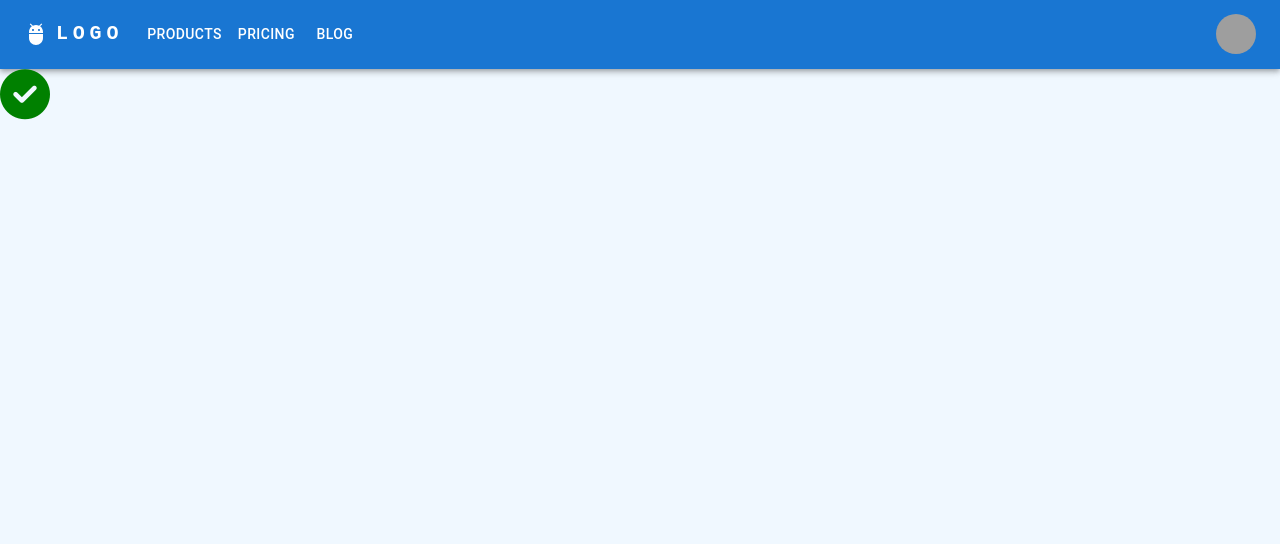
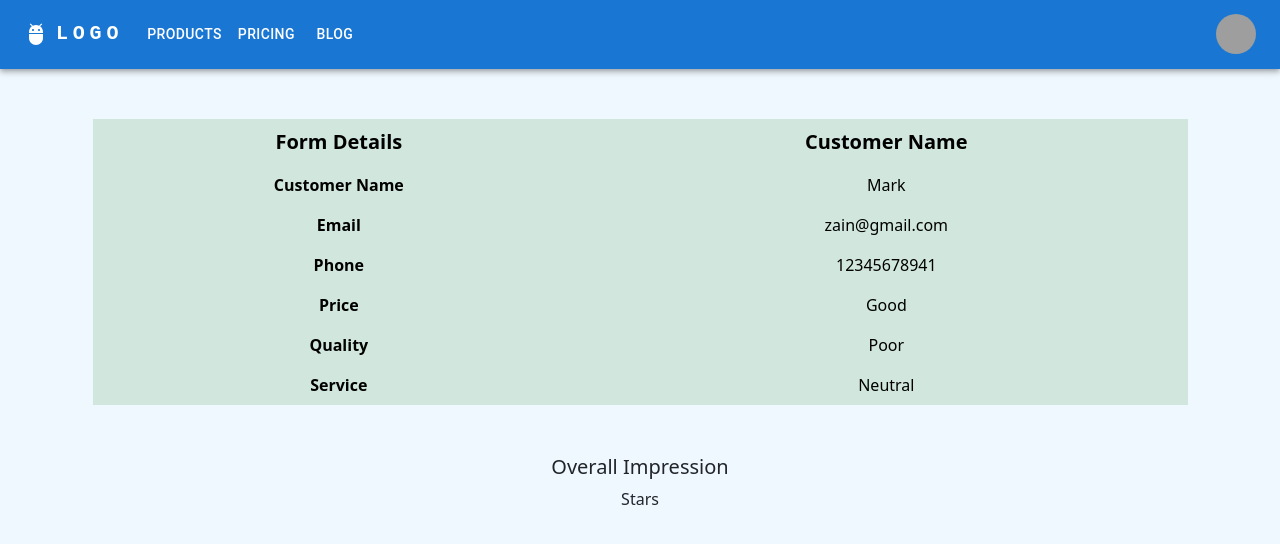
Before and after one commit to zainabreh/customer_feedback_system, a React (Vite) app: page / in a window 1280 px wide. Shown: the top 544 px of the page. Built offline with nearby package versions, Linux system fonts and the light colour scheme; grey boxes are pictures that could not be loaded.

Commit message:
Finally UI completed

```diff
--- a/src/App.jsx
+++ b/src/App.jsx
@@ -4,6 +4,8 @@ import Layout from './component/Layout'
 import Product from './pages/Product'
 import ReviewForm from './pages/ReviewForm'
 import SubmitFormResult from './pages/SubmitFormResult'
+import ReviewTable from './pages/ReviewTable'
+import ReviewDetail from './pages/ReviewDetail'
 
 const App = () => {
 
@@ -12,8 +14,10 @@ const App = () => {
       <Route path='/' element={<Layout/>}>
         {/* <Route index element={<Product/>} /> */}
         {/* <Route index  element={<ReviewForm/>} /> */}
-        <Route index  element={<SubmitFormResult/>} />
+        {/* <Route index  element={<SubmitFormResult/>} /> */}
         {/* <Route path='/review' element={<ReviewForm/>} /> */}
+        {/* <Route index element={<ReviewTable/>}/> */}
+        <Route index element={<ReviewDetail/>}/>
       </Route>
     )
   )
--- a/src/index.css
+++ b/src/index.css
@@ -8,7 +8,7 @@ body{
     background-color: aliceblue;
 }
 
-.container {
+.container{
     border: 5px solid black;
     display: flex;
     flex-wrap: wrap;
@@ -31,5 +31,29 @@ body{
 }
 .heading h2{
       font-weight: 700;
+  }
 
+  .main_container {
+    /* border: 2px solid green; */
+    width: 1095px;
+    margin: 150px auto;
+    text-align: center;
+    padding: 20px;
+    text-wrap: wrap;
+    box-shadow: 0 5px 20px 1px gray;
   }
+  .main_container p{
+    opacity: .8;
+    font-size: 16px;
+  }
+  .main_container h5{
+    margin-block: 20px;
+    font-weight: 700;
+  }
+
+  .review_table{
+    width: 1095px;
+    margin: 50px auto;
+    text-align: center;
+    padding: 20px;
+  }
--- /dev/null
+++ b/src/pages/ReviewDetail.jsx
@@ -0,0 +1,54 @@
+import React from "react";
+
+const ReviewDetail = () => {
+  return (
+    <>
+      <table
+        class="table table-borderless table-success review_table"
+        style={{ backgroundColor: "aliceblue" }}
+      >
+        <thead>
+          <tr>
+            <th scope="col" style={{fontSize:"20px"}}>Form Details</th>
+            <th scope="col" style={{fontSize:"20px"}}>Customer Name</th>
+          </tr>
+        </thead>
+        <tbody>
+          <tr>
+            <td scope="col" style={{fontWeight:"600"}}>Customer Name</td>
+            <td>Mark</td>
+          </tr>
+          <tr>
+            <td scope="col" style={{fontWeight:"600"}}>Email</td>
+            <td>zain@gmail.com</td>
+          </tr>
+          <tr>
+            <td scope="col" style={{fontWeight:"600"}}>Phone</td>
+            <td>12345678941</td>
+          </tr>
+          <tr>
+            <td scope="col" style={{fontWeight:"600"}}>Price</td>
+            <td>Good</td>
+          </tr>
+          <tr>
+            <td scope="col" style={{fontWeight:"600"}}>Quality</td>
+            <td>Poor</td>
+          </tr>
+
+          <tr>
+            <td scope="col" style={{fontWeight:"600"}}>Service</td>
+            <td>Neutral</td>
+          </tr>
+        </tbody>
+      </table>
+
+      <div style={{textAlign:"center"
+      }}>
+        <h5>Overall Impression</h5>
+        <p>Stars</p>
+      </div>
+    </>
+  );
+};
+
+export default ReviewDetail;
--- /dev/null
+++ b/src/pages/ReviewTable.jsx
@@ -0,0 +1,35 @@
+import React from "react";
+import { Link } from "react-router-dom";
+
+const ReviewTable = () => {
+  return (
+    <>
+      <table class="table table-success table-striped review_table">
+        <thead>
+          <tr>
+            <th scope="col">Form Details</th>
+            <th scope="col">Customer Name</th>
+            <th scope="col">Email</th>
+            <th scope="col">Phone</th>
+            <th scope="col">Price</th>
+            <th scope="col">Quality</th>
+            <th scope="col">Service</th>
+          </tr>
+        </thead>
+        <tbody>
+          <tr>
+            <th><Link to={""}>View Detail</Link></th>
+            <td>Mark</td>
+            <td>zain@gmail.com</td>
+            <td>12345678941</td>
+            <td>Good</td>
+            <td>Poor</td>
+            <td>Neutral</td>
+          </tr>
+        </tbody>
+      </table>
+    </>
+  );
+};
+
+export default ReviewTable;
--- a/src/pages/SubmitFormResult.jsx
+++ b/src/pages/SubmitFormResult.jsx
@@ -5,8 +5,15 @@ const SubmitFormResult = () => {
     <>
       <div className="main_container">
         <div>
-            <i class="fa-solid fa-circle-check" style={{color:"green", fontSize:"50px"}}></i>
+            <i class="fa-solid fa-circle-check" style={{color:"green", fontSize:"60px", marginBlock: "10px"}}></i>
         </div>
+        <div>
+          <h5>Thank you for providing the feedback</h5>
+          <p>We will work towards Improving your experience</p>
+        </div>
+        <button type="submit" className="btn btn-primary">
+              Close
+            </button>
       </div>
     </>
   )
```
